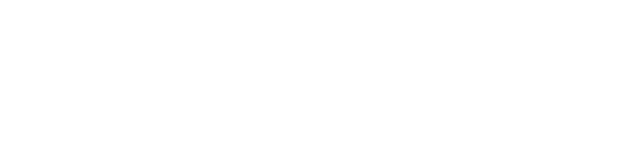
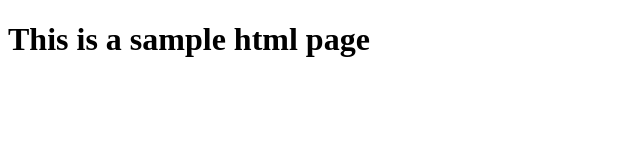
Before and after one commit to Manas-Tripathy24/delta-Demo, a plain HTML site: page index.html in a window 1280 px wide. Shown: the whole page, without its empty margins (0-640 px from the left). Drawn offline with Linux system fonts and the light colour scheme.

Commit message:
Demo changes

```diff
--- a/index.html
+++ b/index.html
@@ -6,6 +6,6 @@
     <title>Sample Page</title>
 </head>
 <body>
-
+    <h1>This is a sample html page</h1>
 </body>
 </html>
--- a/style.css
+++ b/style.css
@@ -0,0 +1 @@
+/* styling */
```
